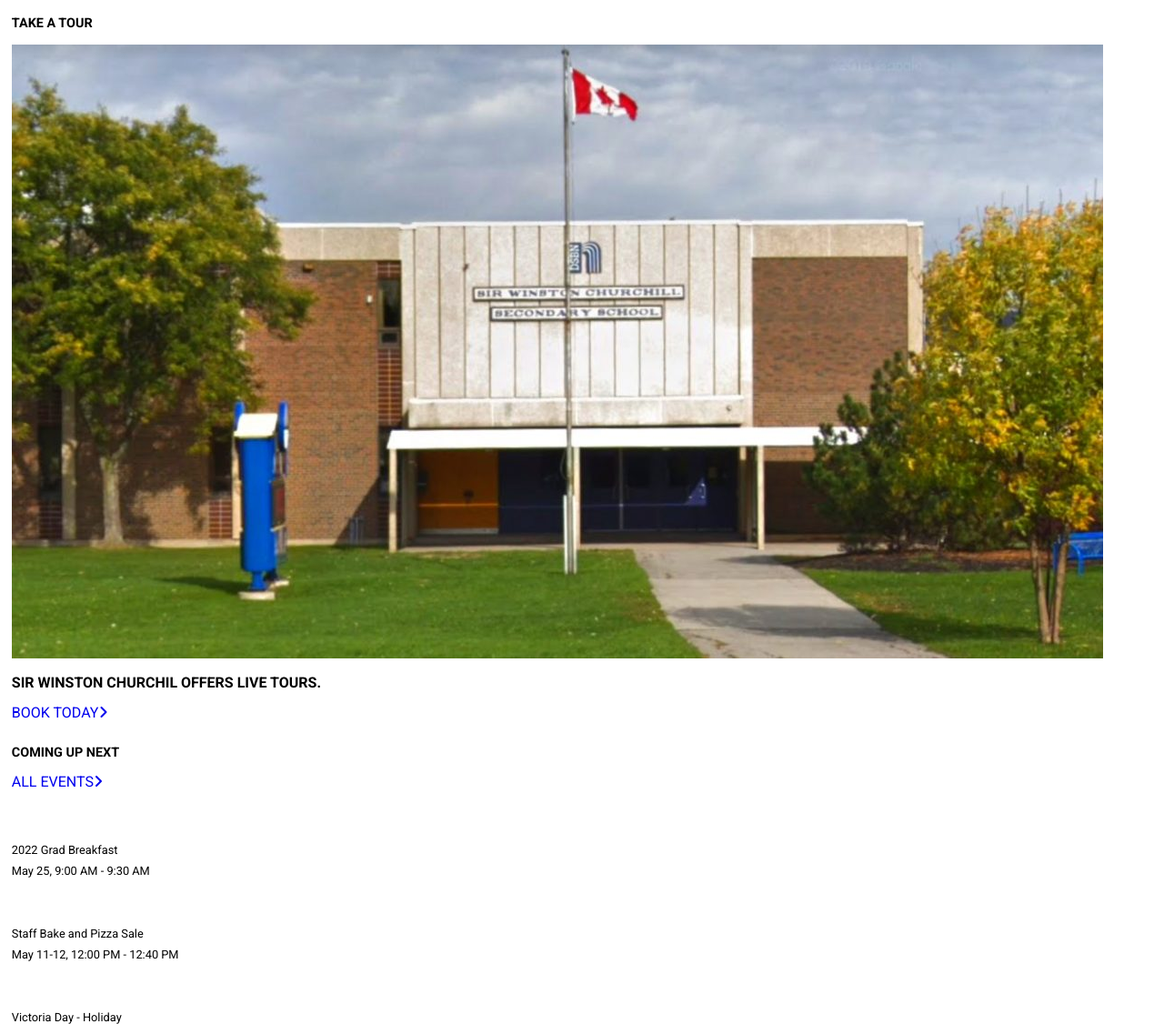
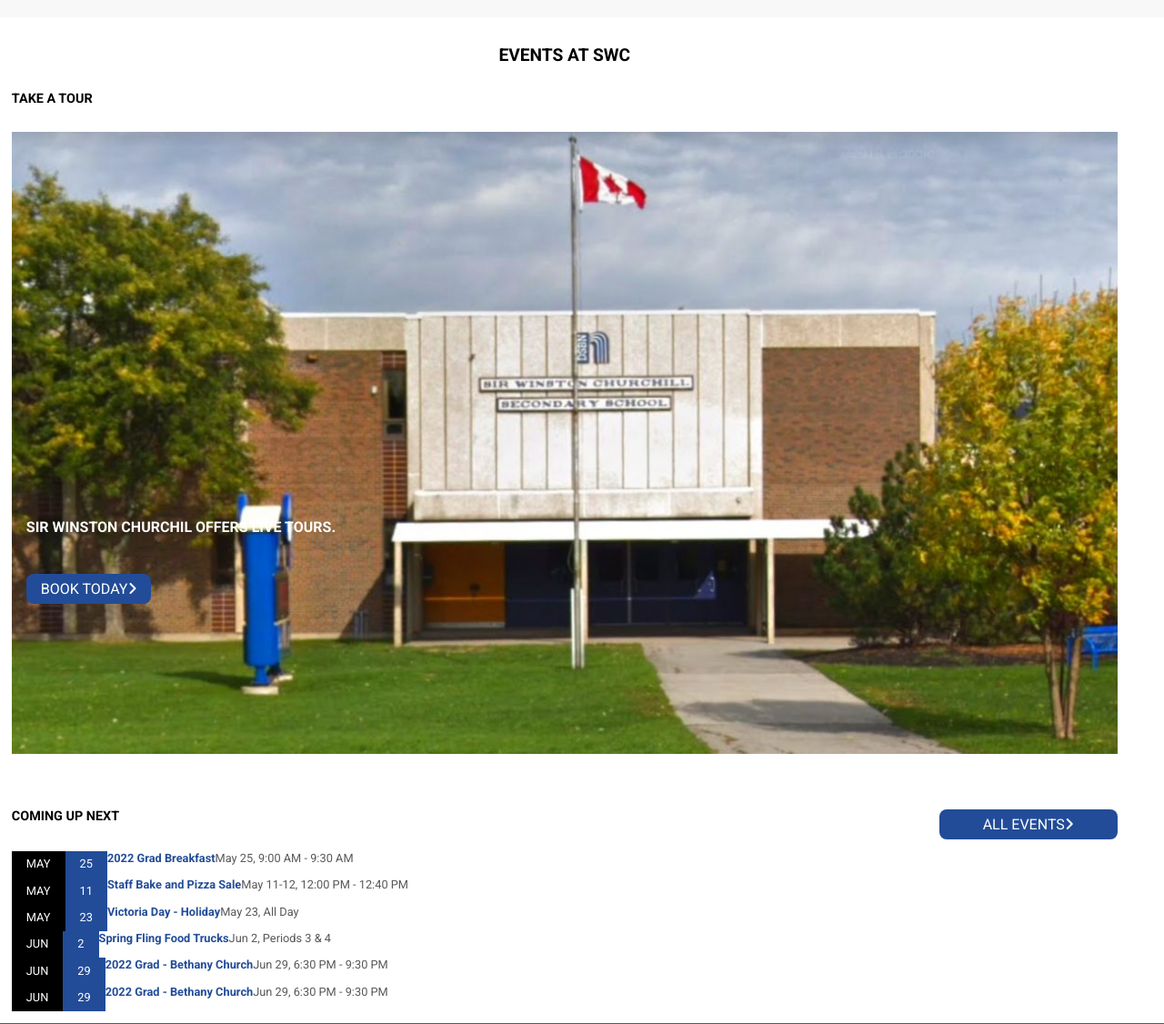
Before and after one commit to roe00021/mtm6201-midterm, a plain HTML site: page index.html in a window 1280 px wide. Shown: the part 1182-2308 px from the top of the page at 91% size. Drawn offline with Linux system fonts and the light colour scheme.

Commit message:
adds changes to main body content

```diff
--- a/css/main.css
+++ b/css/main.css
@@ -141,6 +141,7 @@
 }
 .header-text{
     flex: 2 auto;
+    text-align: center;
 }
 .flex-nav{
     flex: auto;
@@ -158,14 +159,6 @@
 .slide-arrows{
     font-size: 2rem;
 }
-
-
-
-
-
-
-
-
 .grid-1{
     display: grid;
     grid-template-columns: 2fr 3fr;
@@ -240,19 +233,26 @@
 /* Creates section 1 main content */
 .section-1{
     text-align: center;
+    background-color: #F8F8F8;
+    padding-top: 1rem;
+    padding-bottom: 3rem;
+}
+.section-1 h2{
+    margin-top: 1rem;
 }
 .section-1 h3{
     font-weight: normal;
     text-align: center;
     color: #585858;
+    margin: auto;
     margin-bottom: 2rem;
-    max-width: 15rem;
+    max-width: 48%;
 }
 .section1-icons{
     color: #224C98;
     font-size: 4rem;
 }
-.section1-buttons{
+.section-buttons{
     padding-left: 3rem;
     padding-right: 3rem;
     padding-top: .5rem;
@@ -271,6 +271,76 @@
 .tools{
     margin-top: 4rem;
 }
+/* styles section 2 */
+.section-2 h2{
+    text-align: center;
+    margin-top: 2rem;
+}
+/* styles section 3 */
+.section-3{
+    display: flex;
+    flex-direction: column;
+    position: relative;
+}
+.section-3 h3{
+    color: #FFFFFF;
+    position: absolute;
+    left: 1rem;
+    top: 60%;
+    max-width: 50%;
+}
+.section-3 a{
+    position: absolute;
+    left: 1rem;
+    top: 64%;
+    padding-left: 1rem;
+    padding-right: 1rem;
+}
+/* creates section 4 */
+.section-4{
+    display: flex;
+    flex-direction: row;
+}
+.section-4 h4{
+    align-self: center;
+    flex: 2 auto;
+    margin-top: 2rem;
+}
+.section-4 a{
+    align-self: center;
+}
+/* styles section 5 */
+/* .section-5{
+    display: flex;
+    flex-direction: column;
+} */
+.event-cards{
+    display: flex;
+    flex-direction: row;
+}
+.section-5 div p:nth-child(1){
+    background-color: #000000;
+    padding-left: 1rem;
+    padding-right: 1rem;
+    padding-top: .4rem;
+    text-align: center;
+    max-width: 12%;
+}
+.section-5 div p:nth-child(2){
+    background-color: #224C98;
+    padding-left: 1rem;
+    padding-right: 1rem;
+    padding-top: .4rem;
+    text-align: center;
+    max-width: 12%;
+}
+.section-5 div p:nth-child(3){
+    font-weight: bold;
+    color: #224C98;
+}
+.section-5 div p:nth-child(4){
+    color: #585858;
+}
 /* Creates footer section */
 footer{
     background-color: #585858;
--- a/index.html
+++ b/index.html
@@ -58,39 +58,41 @@
         </div>
     </div>
 
-    <div class="section-1 wrapper">
+    <div class="section-1">
         <div class="registration">
             <a href="slide-select" class="section1-icons"><i class="fa-solid fa-graduation-cap"></i></a>
             <h2>REGISTRATION & UPDATE INFO</h2>
             <H3>Apply for enrolment or change update your information.</H3>
-            <a href="section1-buttons" class="section1-buttons">MORE<i class="fa-solid fa-angle-right"></i></a>
+            <a href="section-buttons" class="section-buttons">MORE<i class="fa-solid fa-angle-right"></i></a>
         </div>
         <div class="absent">
             <a href="slide-select" class="section1-icons"><i class="fa-solid fa-phone"></i></a>
             <h2>ABSENT OR NEED HELP</h2>
             <H3>Contact us after 9:30 am for any questions or absenteeism.</H3>
-            <a href="section1-buttons" class="section1-buttons">MORE<i class="fa-solid fa-angle-right"></i></a>
+            <a href="section-buttons" class="section-buttons">MORE<i class="fa-solid fa-angle-right"></i></a>
         </div>
         <div class="tools">
             <a href="slide-select" class="section1-icons"><i class="fa-solid fa-book"></i></a>
             <h2>ONLINE LEARNING TOOLS</h2>
             <H3>View all available online learning tools.</H3>
-            <a href="section1-buttons" class="section1-buttons">MORE<i class="fa-solid fa-angle-right"></i></a>
+            <a href="section-buttons" class="section-buttons">MORE<i class="fa-solid fa-angle-right"></i></a>
         </div>
     </div>
     <div class="section-2 wrapper">
         <h2>EVENTS AT SWC</h2>
         <h4>TAKE A TOUR</h4>
-        <img class="responsive-image events-image" id="section-2-image" src="images/swc-front.jpg" alt="outside picture of sir winston chirchill school">
-        <h3>SIR WINSTON CHURCHIL OFFERS LIVE TOURS.</h3>
-        <a href="section1-buttons">BOOK TODAY<i class="fa-solid fa-angle-right"></i></a>
     </div>
     <div class="section-3 wrapper">
+        <img class="responsive-image events-image" class="section-3-image" src="images/swc-front.jpg" alt="outside picture of sir winston chirchill school">
+        <h3>SIR WINSTON CHURCHIL OFFERS LIVE TOURS.</h3>
+        <a href="section-buttons" class="section-buttons">BOOK TODAY<i class="fa-solid fa-angle-right"></i></a>
+    </div>
+    <div class="section-4 wrapper">
         <h4>COMING UP NEXT</h4>
-        <a href="section1-buttons">ALL EVENTS<i class="fa-solid fa-angle-right"></i></a>
+        <a href="section-buttons" class="section-buttons">ALL EVENTS<i class="fa-solid fa-angle-right"></i></a>
     </div>
     <!-- use span for the month and one for the day -->
-    <div class="section-4 wrapper">
+    <div class="section-5 wrapper">
         <div class="event-cards">
             <p class="white-text">MAY</p>
             <p class="white-text">25</p>
```
